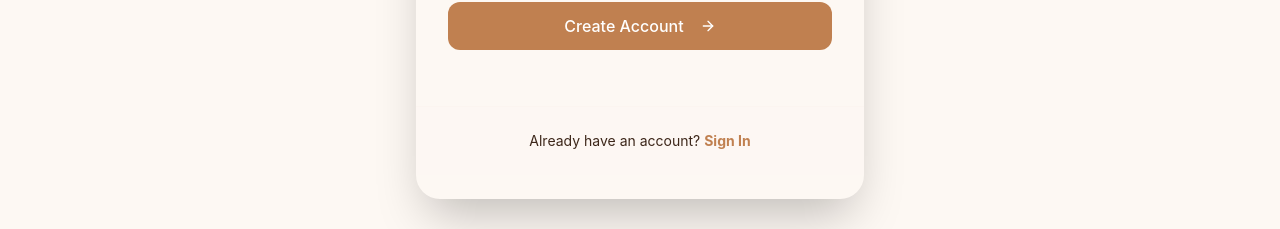
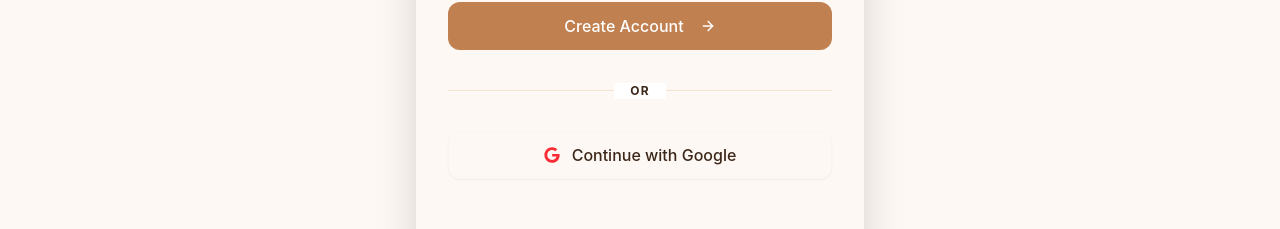
Before and after one commit to winstone-1/Perfectpick.ke, a React (Vite) app: page /register in a window 1280 px wide. Shown: the part 703-932 px from the top of the page. Built offline with nearby package versions, Linux system fonts and the light colour scheme; no server answers.

Commit message:
Finish Firebase Intergration

```diff
--- a/src/pages/Register.jsx
+++ b/src/pages/Register.jsx
@@ -2,11 +2,13 @@ import React, { useState } from 'react';
 import { Link, useNavigate } from 'react-router-dom';
 import { motion } from 'framer-motion';
 import { Mail, Lock, User, Loader2, ArrowRight } from 'lucide-react';
+import { FaGoogle } from 'react-icons/fa6';
 import { useAuth } from '../context/AuthContext';
 import api from '../api/axios';
 import { Button } from '../components/ui/button';
 import { Input } from '../components/ui/input';
 import { Card, CardHeader, CardContent, CardFooter } from '../components/ui/card';
+import { Separator } from '../components/ui/separator';
 import { toast } from 'sonner';
 
 const Register = () => {
@@ -17,8 +19,9 @@ const Register = () => {
     confirmPassword: ''
   });
   const [loading, setLoading] = useState(false);
+  const [googleLoading, setGoogleLoading] = useState(false);
 
-  const { login } = useAuth();
+  const { login, loginWithGoogle } = useAuth();
   const navigate = useNavigate();
 
   const handleChange = (e) => {
@@ -44,13 +47,30 @@ const Register = () => {
     setLoading(true);
     try {
       const { data } = await api.post('/auth/register', { name, email, password });
-      login(data.user);
+      login(data.data); // Backend response contains user in 'data' field
       toast.success('Account created successfully! Welcome.');
       navigate('/');
     } catch (error) {
       toast.error(error.response?.data?.message || 'Registration failed');
     } finally {
       setLoading(false);
+    }
+  };
+
+  const handleGoogleLogin = async () => {
+    setGoogleLoading(true);
+    try {
+      const result = await loginWithGoogle();
+      if (result.success) {
+        toast.success('Account created with Google!');
+        navigate('/');
+      } else {
+        toast.error(result.error || 'Google sign-up failed');
+      }
+    } catch (error) {
+      toast.error('An unexpected error occurred');
+    } finally {
+      setGoogleLoading(false);
     }
   };
 
@@ -68,7 +88,7 @@ const Register = () => {
             <p className="text-muted-foreground text-sm">Join our luxury boutique community</p>
           </CardHeader>
 
-          <CardContent className="p-8">
+          <CardContent className="p-8 space-y-6">
             <form onSubmit={handleSubmit} className="space-y-6">
               <div className="space-y-2">
                 <label className="text-xs font-bold uppercase tracking-widest text-[#c08050]">Full Name</label>
@@ -132,7 +152,7 @@ const Register = () => {
               <Button
                 type="submit"
                 className="w-full btn-primary h-12 rounded-xl text-md"
-                disabled={loading}
+                disabled={loading || googleLoading}
               >
                 {loading ? (
                   <Loader2 className="animate-spin mr-2" size={20} />
@@ -141,6 +161,25 @@ const Register = () => {
                 )}
               </Button>
             </form>
+
+            <div className="relative py-4">
+              <Separator />
+              <span className="absolute left-1/2 top-1/2 -translate-x-1/2 -translate-y-1/2 bg-white px-4 text-xs font-bold text-muted-foreground uppercase tracking-widest">or</span>
+            </div>
+
+            <Button
+              type="button"
+              variant="outline"
+              className="w-full h-12 rounded-xl text-md border-border/20 hover:bg-surface transition-all gap-3"
+              onClick={handleGoogleLogin}
+              disabled={loading || googleLoading}
+            >
+              {googleLoading ? (
+                <Loader2 className="animate-spin" size={20} />
+              ) : (
+                <><FaGoogle className="text-red-500" /> Continue with Google</>
+              )}
+            </Button>
           </CardContent>
 
           <CardFooter className="bg-bg/50 p-6 text-center border-t border-border/10">
```
